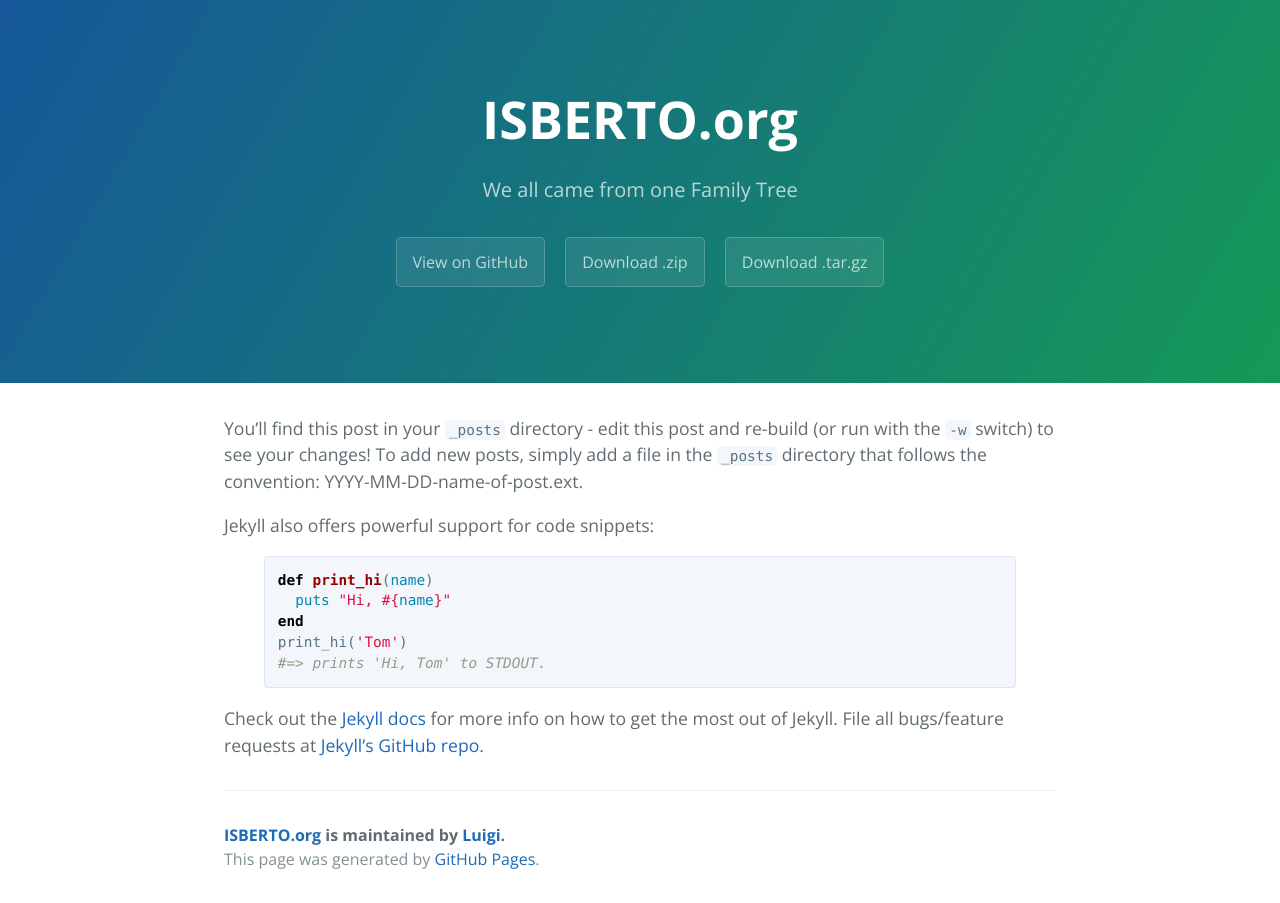
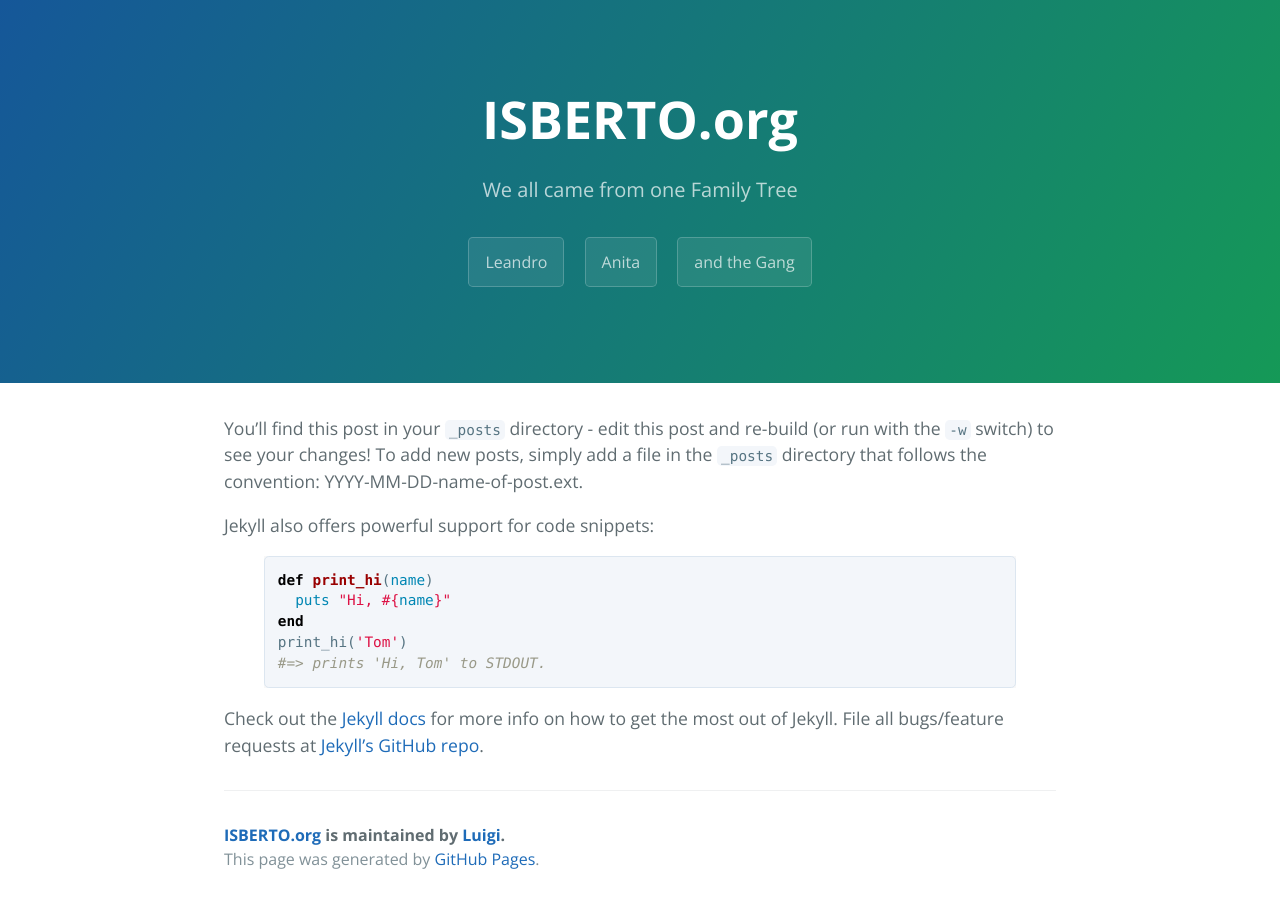
Before and after one commit to icebert04/ISBERTO, a Jekyll site: the page built from _posts/2016-02-12-sample-content.markdown, in a window 1280 px wide. Built offline with Jekyll 4.4.1, drawn with Linux system fonts in a browser that asks for light colours; nearby versions of some CDN libraries; library files that are not in the unit come from our copies.

Commit message:
Update page-header.html

```diff
--- a/_includes/page-header.html
+++ b/_includes/page-header.html
@@ -1,7 +1,7 @@
 <section class="page-header">
   <h1 class="project-name">{{ site.title }}</h1>
   <h2 class="project-tagline">{{ site.tagline }}</h2>
-  <a href="#" class="btn">View on GitHub</a>
-  <a href="#" class="btn">Download .zip</a>
-  <a href="#" class="btn">Download .tar.gz</a>
+  <a href="#" class="btn">Leandro</a>
+  <a href="#" class="btn">Anita</a>
+  <a href="#" class="btn">and the Gang</a>
 </section>
```
